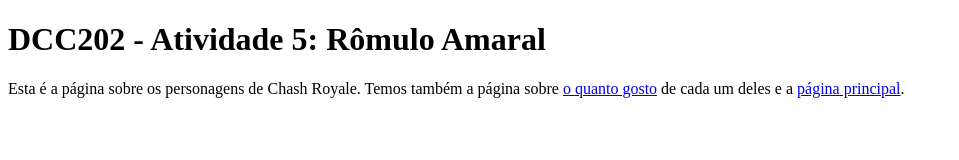
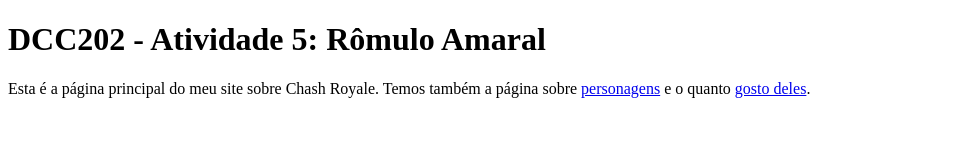
Before and after one commit to ufjf-dcc202/ufjf-dcc202-2023-3-b-atv5-RomuloAmaral32, a website: page index.html in a window 1280 px wide. Shown: the whole page, without its empty margins (0-959 px from the left). Drawn offline with Linux system fonts and the light colour scheme.

Commit message:
deixa o index.html apto

```diff
--- a/index.html
+++ b/index.html
@@ -8,7 +8,7 @@
 <body>
     <main>
         <h1>DCC202 - Atividade 5: Rômulo Amaral</h1>
-        <p>Esta é a página sobre os personagens de Chash Royale. Temos também a página sobre <a href="preferencias.html">o quanto gosto</a> de cada um deles e a <a href="index.html">página principal</a>.</p>
+        <p>Esta é a página principal do meu site sobre Chash Royale. Temos também a página sobre <a href="personagens.html">personagens</a> e o quanto <a href="preferencias.html">gosto deles</a>.</p>
     </main>
 </body>
 </html>
```
